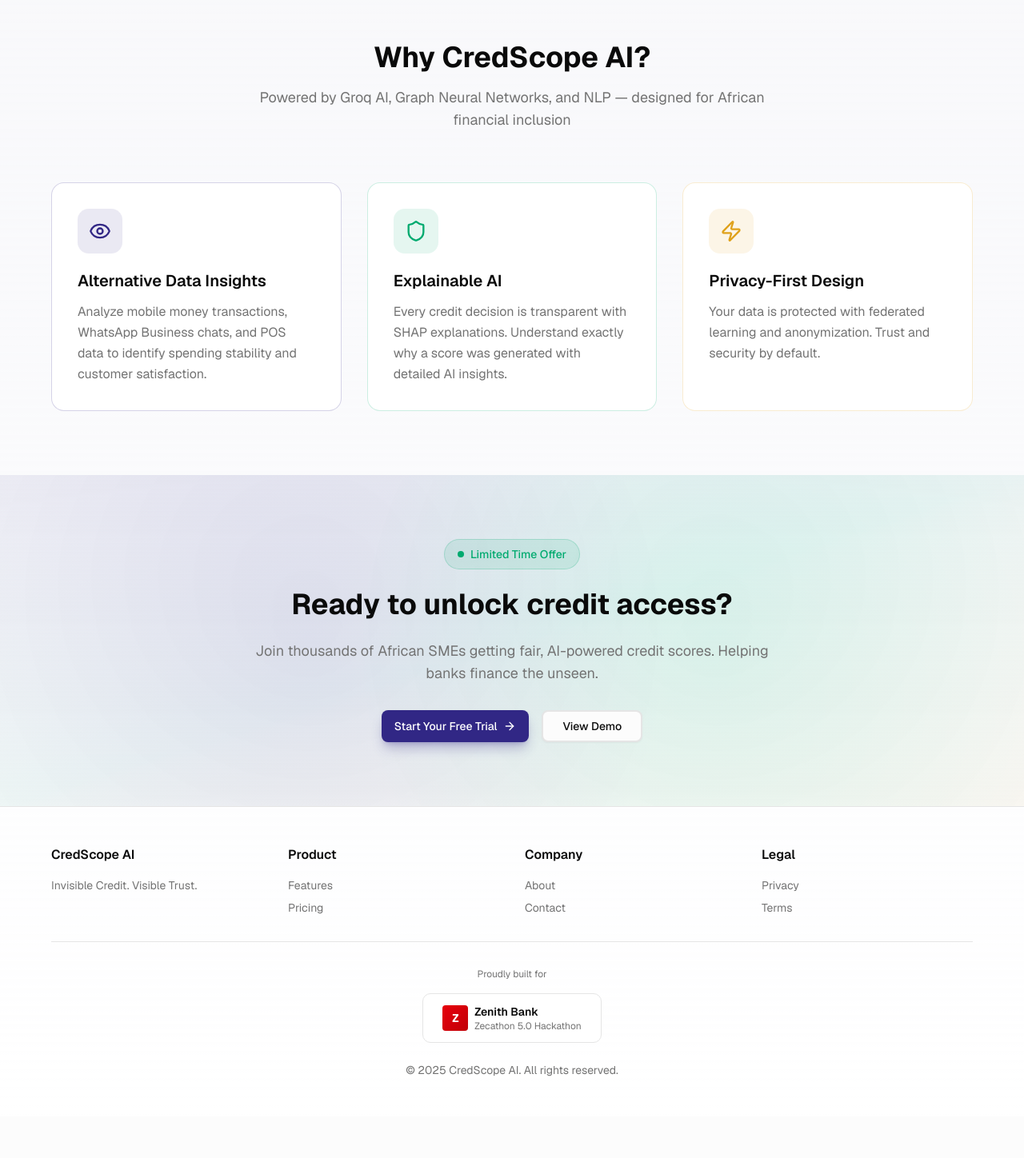
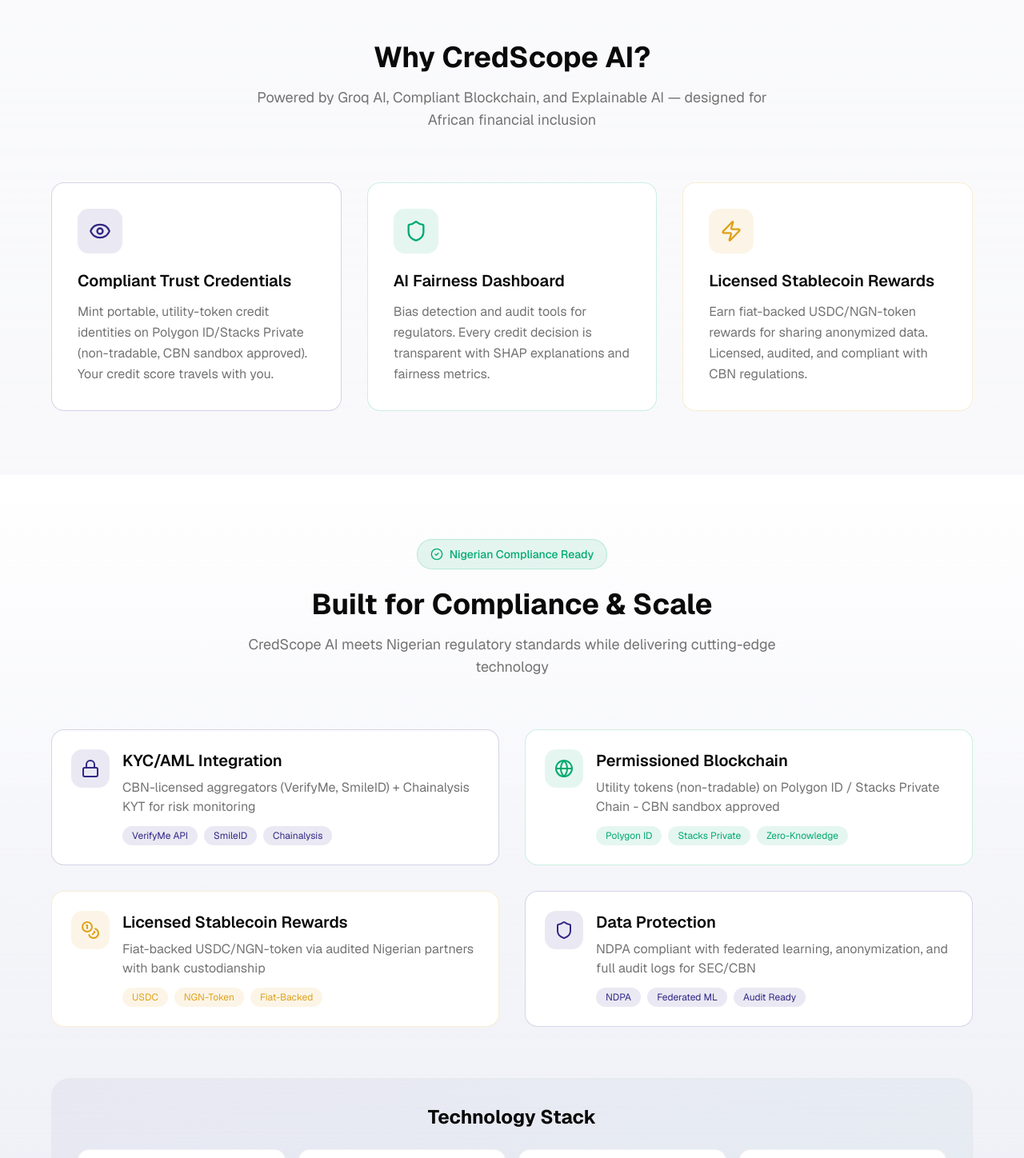
Before and after one commit to austinLorenzMccoy/CredScope-AI, a Next.js app in the folder frontend/: page / in a window 1280 px wide. Shown: the part 1330-2778 px from the top of the page at 80% size. Before the commit the page ends 2726 px from the top, so only its background shows below. Built offline with nearby package versions, Linux system fonts and the light colour scheme.

Commit message:
Update README and frontend page

```diff
--- a/frontend/app/page.tsx
+++ b/frontend/app/page.tsx
@@ -4,7 +4,7 @@ import { Navbar } from "@/components/navbar"
 import { Button } from "@/components/ui/button"
 import Link from "next/link"
 import Image from "next/image"
-import { ArrowRight, Zap, Shield, Eye, BarChart3 } from "lucide-react"
+import { ArrowRight, Zap, Shield, Eye, BarChart3, CheckCircle2, Lock, Globe, Coins } from "lucide-react"
 
 export default function Home() {
   return (
@@ -42,7 +42,7 @@ export default function Home() {
           </h1>
 
           <p className="text-lg sm:text-xl text-muted-foreground max-w-2xl mx-auto mb-8">
-            CredScope AI transforms informal digital activity into reliable, explainable credit insights. Empowering
+            CredScope AI transforms informal digital activity into reliable, explainable credit insights with compliant on-chain trust credentials. Empowering
             financial inclusion for millions of underbanked SMEs across Africa.
           </p>
 
@@ -108,7 +108,7 @@ export default function Home() {
           <div className="text-center mb-16">
             <h2 className="text-3xl sm:text-4xl font-bold text-foreground mb-4">Why CredScope AI?</h2>
             <p className="text-lg text-muted-foreground max-w-2xl mx-auto">
-              Powered by Groq AI, Graph Neural Networks, and NLP — designed for African financial inclusion
+              Powered by Groq AI, Compliant Blockchain, and Explainable AI — designed for African financial inclusion
             </p>
           </div>
 
@@ -116,21 +116,21 @@ export default function Home() {
             {[
               {
                 icon: Eye,
-                title: "Alternative Data Insights",
+                title: "Compliant Trust Credentials",
                 description:
-                  "Analyze mobile money transactions, WhatsApp Business chats, and POS data to identify spending stability and customer satisfaction.",
+                  "Mint portable, utility-token credit identities on Polygon ID/Stacks Private (non-tradable, CBN sandbox approved). Your credit score travels with you.",
               },
               {
                 icon: Shield,
-                title: "Explainable AI",
+                title: "AI Fairness Dashboard",
                 description:
-                  "Every credit decision is transparent with SHAP explanations. Understand exactly why a score was generated with detailed AI insights.",
+                  "Bias detection and audit tools for regulators. Every credit decision is transparent with SHAP explanations and fairness metrics.",
               },
               {
                 icon: Zap,
-                title: "Privacy-First Design",
+                title: "Licensed Stablecoin Rewards",
                 description:
-                  "Your data is protected with federated learning and anonymization. Trust and security by default.",
+                  "Earn fiat-backed USDC/NGN-token rewards for sharing anonymized data. Licensed, audited, and compliant with CBN regulations.",
               },
             ].map((feature, i) => {
               const Icon = feature.icon
@@ -154,6 +154,115 @@ export default function Home() {
         </div>
       </section>
 
+      {/* Compliance & Technology Section */}
+      <section className="py-20 px-4 sm:px-6 lg:px-8 bg-gradient-to-b from-white to-primary/5">
+        <div className="max-w-6xl mx-auto">
+          <div className="text-center mb-16">
+            <div className="inline-flex items-center gap-2 px-4 py-2 bg-secondary/10 rounded-full mb-6 border border-secondary/20">
+              <CheckCircle2 size={16} className="text-secondary" />
+              <span className="text-sm font-medium text-secondary">Nigerian Compliance Ready</span>
+            </div>
+            <h2 className="text-3xl sm:text-4xl font-bold text-foreground mb-4">Built for Compliance & Scale</h2>
+            <p className="text-lg text-muted-foreground max-w-2xl mx-auto">
+              CredScope AI meets Nigerian regulatory standards while delivering cutting-edge technology
+            </p>
+          </div>
+
+          {/* Compliance Features */}
+          <div className="grid grid-cols-1 md:grid-cols-2 gap-8 mb-16">
+            <div className="p-6 rounded-2xl border border-primary/20 bg-white hover:shadow-xl transition-all duration-300">
+              <div className="flex items-start gap-4">
+                <div className="w-12 h-12 rounded-xl bg-primary/10 flex items-center justify-center flex-shrink-0">
+                  <Lock size={24} className="text-primary" />
+                </div>
+                <div>
+                  <h3 className="text-xl font-semibold text-foreground mb-2">KYC/AML Integration</h3>
+                  <p className="text-muted-foreground mb-3">CBN-licensed aggregators (VerifyMe, SmileID) + Chainalysis KYT for risk monitoring</p>
+                  <div className="flex flex-wrap gap-2">
+                    <span className="px-3 py-1 bg-primary/10 text-primary text-xs rounded-full">VerifyMe API</span>
+                    <span className="px-3 py-1 bg-primary/10 text-primary text-xs rounded-full">SmileID</span>
+                    <span className="px-3 py-1 bg-primary/10 text-primary text-xs rounded-full">Chainalysis</span>
+                  </div>
+                </div>
+              </div>
+            </div>
+
+            <div className="p-6 rounded-2xl border border-secondary/20 bg-white hover:shadow-xl transition-all duration-300">
+              <div className="flex items-start gap-4">
+                <div className="w-12 h-12 rounded-xl bg-secondary/10 flex items-center justify-center flex-shrink-0">
+                  <Globe size={24} className="text-secondary" />
+                </div>
+                <div>
+                  <h3 className="text-xl font-semibold text-foreground mb-2">Permissioned Blockchain</h3>
+                  <p className="text-muted-foreground mb-3">Utility tokens (non-tradable) on Polygon ID / Stacks Private Chain - CBN sandbox approved</p>
+                  <div className="flex flex-wrap gap-2">
+                    <span className="px-3 py-1 bg-secondary/10 text-secondary text-xs rounded-full">Polygon ID</span>
+                    <span className="px-3 py-1 bg-secondary/10 text-secondary text-xs rounded-full">Stacks Private</span>
+                    <span className="px-3 py-1 bg-secondary/10 text-secondary text-xs rounded-full">Zero-Knowledge</span>
+                  </div>
+                </div>
+              </div>
+            </div>
+
+            <div className="p-6 rounded-2xl border border-accent/20 bg-white hover:shadow-xl transition-all duration-300">
+              <div className="flex items-start gap-4">
+                <div className="w-12 h-12 rounded-xl bg-accent/10 flex items-center justify-center flex-shrink-0">
+                  <Coins size={24} className="text-accent" />
+                </div>
+                <div>
+                  <h3 className="text-xl font-semibold text-foreground mb-2">Licensed Stablecoin Rewards</h3>
+                  <p className="text-muted-foreground mb-3">Fiat-backed USDC/NGN-token via audited Nigerian partners with bank custodianship</p>
+                  <div className="flex flex-wrap gap-2">
+                    <span className="px-3 py-1 bg-accent/10 text-accent text-xs rounded-full">USDC</span>
+                    <span className="px-3 py-1 bg-accent/10 text-accent text-xs rounded-full">NGN-Token</span>
+                    <span className="px-3 py-1 bg-accent/10 text-accent text-xs rounded-full">Fiat-Backed</span>
+                  </div>
+                </div>
+              </div>
+            </div>
+
+            <div className="p-6 rounded-2xl border border-primary/20 bg-white hover:shadow-xl transition-all duration-300">
+              <div className="flex items-start gap-4">
+                <div className="w-12 h-12 rounded-xl bg-primary/10 flex items-center justify-center flex-shrink-0">
+                  <Shield size={24} className="text-primary" />
+                </div>
+                <div>
+                  <h3 className="text-xl font-semibold text-foreground mb-2">Data Protection</h3>
+                  <p className="text-muted-foreground mb-3">NDPA compliant with federated learning, anonymization, and full audit logs for SEC/CBN</p>
+                  <div className="flex flex-wrap gap-2">
+                    <span className="px-3 py-1 bg-primary/10 text-primary text-xs rounded-full">NDPA</span>
+                    <span className="px-3 py-1 bg-primary/10 text-primary text-xs rounded-full">Federated ML</span>
+                    <span className="px-3 py-1 bg-primary/10 text-primary text-xs rounded-full">Audit Ready</span>
+                  </div>
+                </div>
+              </div>
+            </div>
+          </div>
+
+          {/* Tech Stack */}
+          <div className="bg-gradient-to-br from-primary/5 to-secondary/5 rounded-3xl p-8 border border-border/50">
+            <h3 className="text-2xl font-bold text-foreground mb-6 text-center">Technology Stack</h3>
+            <div className="grid grid-cols-2 md:grid-cols-4 gap-4">
+              {[
+                { name: "Groq API", desc: "<100ms inference" },
+                { name: "FastAPI", desc: "Python backend" },
+                { name: "PostgreSQL", desc: "Data storage" },
+                { name: "Polygon ID", desc: "Trust credentials" },
+                { name: "TensorFlow", desc: "Federated ML" },
+                { name: "SHAP/LIME", desc: "Explainable AI" },
+                { name: "VerifyMe", desc: "KYC/AML" },
+                { name: "Chainalysis", desc: "Risk monitoring" },
+              ].map((tech, i) => (
+                <div key={i} className="p-4 bg-white rounded-xl border border-border/50 hover:border-primary/50 transition-all duration-300 hover:shadow-lg">
+                  <p className="font-semibold text-foreground mb-1">{tech.name}</p>
+                  <p className="text-xs text-muted-foreground">{tech.desc}</p>
+                </div>
+              ))}
+            </div>
+          </div>
+        </div>
+      </section>
+
       {/* CTA Section */}
       <section className="relative py-20 px-4 sm:px-6 lg:px-8 overflow-hidden">
         <div className="absolute inset-0 bg-gradient-to-br from-primary/5 via-secondary/5 to-accent/5" />
@@ -167,7 +276,7 @@ export default function Home() {
           </div>
           <h2 className="text-3xl sm:text-4xl font-bold text-foreground mb-6">Ready to unlock credit access?</h2>
           <p className="text-lg text-muted-foreground mb-8 max-w-2xl mx-auto">
-            Join thousands of African SMEs getting fair, AI-powered credit scores. Helping banks finance the unseen.
+            Join thousands of African SMEs getting fair, AI-powered credit scores with blockchain-verified trust credentials. Helping banks finance the unseen.
           </p>
           <div className="flex flex-col sm:flex-row items-center justify-center gap-4">
             <Button asChild size="lg" className="bg-primary hover:bg-primary/90 text-white shadow-lg shadow-primary/30 hover:shadow-xl hover:shadow-primary/40 transition-all">
```
Also changed, not shown: 1 other file (tests, documents, lock files or other folders).
